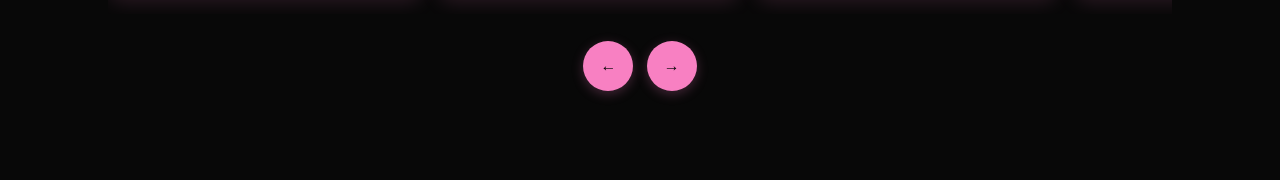
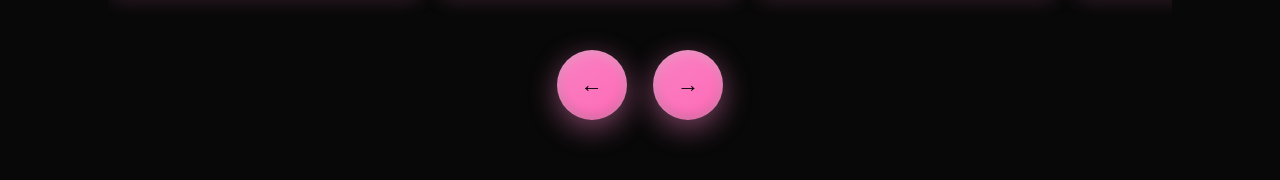
Before and after one commit to erenseyma/Portfolio, a plain HTML site: page index.html in a window 1280 px wide. Shown: the part 2512-2692 px from the top of the page. Drawn offline with nearby package versions, Linux system fonts and the light colour scheme.

Commit message:
Slider ek düzenleme

```diff
--- a/index.html
+++ b/index.html
@@ -31,7 +31,7 @@
     <section class="home" id="home">
         <div class="home-content">
             <h1>Merhaba, ben <span>Şeymanur Eren</span></h1>
-            <h3 class="text-animation">Ben bir <span></span></h3>
+            <h3 class="text-animation">Ben <span></span></h3>
             <p>
                 Web teknolojilerine tutkulu, kullanıcı deneyimine önem veren ve sürekli öğrenmeye açık bir geliştiriciyim.
                 Front-end geliştirme, veritabanı tasarımı ve modern yazılım mimarileri üzerine çalışıyorum.
--- a/style.css
+++ b/style.css
@@ -384,7 +384,6 @@ section{
 }
 /*Education End*/
 
-/* Terms Slider Start - MOBİL UYUMLU */
 /* Terms Slider Start - OPTİMİZE MOBİL */
 .terms {
     background-color: var(--bg-color);
@@ -603,11 +602,131 @@ section{
     transform: translateX(2px);
 }
 
+/* YENİ GÜZEL BUTONLAR */
 .slider-buttons {
     display: flex;
     justify-content: center;
-    gap: 1.5rem;
-    margin-top: 3rem;
+    align-items: center;
+    gap: 3rem;
+    margin-top: 4rem;
+    position: relative;
+}
+
+.slider-btn {
+    background: linear-gradient(145deg, var(--main-color), #ff6bb8);
+    color: var(--bg-color);
+    width: 70px;
+    height: 70px;
+    border-radius: 50%;
+    border: none;
+    font-size: 2.5rem;
+    font-weight: bold;
+    cursor: pointer;
+    transition: all 0.4s cubic-bezier(0.175, 0.885, 0.32, 1.275);
+    display: flex;
+    align-items: center;
+    justify-content: center;
+    box-shadow:
+        0 8px 25px rgba(248, 128, 194, 0.4),
+        inset 0 2px 10px rgba(255, 255, 255, 0.3),
+        inset 0 -2px 10px rgba(0, 0, 0, 0.2);
+    position: relative;
+    overflow: hidden;
+}
+
+.slider-btn::before {
+    content: '';
+    position: absolute;
+    top: 0;
+    left: 0;
+    right: 0;
+    bottom: 0;
+    background: linear-gradient(135deg, transparent 30%, rgba(255, 255, 255, 0.4) 50%, transparent 70%);
+    transition: transform 0.6s ease;
+    transform: translateX(-100%);
+}
+
+.slider-btn:hover::before {
+    transform: translateX(100%);
+}
+
+.slider-btn::after {
+    content: '';
+    position: absolute;
+    top: 2px;
+    left: 2px;
+    right: 2px;
+    bottom: 2px;
+    background: linear-gradient(145deg, var(--main-color), #ff6bb8);
+    border-radius: 50%;
+    z-index: -1;
+}
+
+.slider-btn:hover {
+    transform: translateY(-5px) scale(1.1);
+    box-shadow:
+        0 15px 35px rgba(248, 128, 194, 0.6),
+        inset 0 2px 15px rgba(255, 255, 255, 0.4),
+        inset 0 -2px 15px rgba(0, 0, 0, 0.3);
+    background: linear-gradient(145deg, #ff6bb8, var(--main-color));
+}
+
+.slider-btn:active {
+    transform: translateY(-2px) scale(1.05);
+    box-shadow:
+        0 5px 20px rgba(248, 128, 194, 0.4),
+        inset 0 2px 8px rgba(255, 255, 255, 0.3),
+        inset 0 -2px 8px rgba(0, 0, 0, 0.2);
+}
+
+/* Butonlara özel efektler */
+.slider-btn:first-child::before {
+    content: '←';
+}
+
+.slider-btn:last-child::before {
+    content: '→';
+}
+
+/* Buton içindeki ikonları gizle */
+.slider-btn i {
+    display: none;
+}
+
+/* Buton glow efekti */
+.slider-btn:hover {
+    filter: brightness(1.2);
+    text-shadow: 0 0 20px rgba(255, 255, 255, 0.8);
+}
+
+/* Buton pulse animasyonu */
+@keyframes pulse {
+    0% {
+        box-shadow:
+            0 8px 25px rgba(248, 128, 194, 0.4),
+            inset 0 2px 10px rgba(255, 255, 255, 0.3),
+            inset 0 -2px 10px rgba(0, 0, 0, 0.2);
+    }
+    50% {
+        box-shadow:
+            0 8px 35px rgba(248, 128, 194, 0.6),
+            inset 0 2px 15px rgba(255, 255, 255, 0.4),
+            inset 0 -2px 15px rgba(0, 0, 0, 0.3);
+    }
+    100% {
+        box-shadow:
+            0 8px 25px rgba(248, 128, 194, 0.4),
+            inset 0 2px 10px rgba(255, 255, 255, 0.3),
+            inset 0 -2px 10px rgba(0, 0, 0, 0.2);
+    }
+}
+
+.slider-btn {
+    animation: pulse 3s infinite;
+}
+
+.slider-btn:hover {
+    animation: none;
 }
 
 /* Tablet ve mobilde butonları gizle */
@@ -617,26 +736,60 @@ section{
     }
 }
 
-.slider-btn {
-    background: var(--main-color);
-    color: var(--bg-color);
-    width: 50px;
-    height: 50px;
-    border-radius: 50%;
-    border: none;
-    font-size: 1.8rem;
-    cursor: pointer;
-    transition: all 0.3s ease;
-    display: flex;
-    align-items: center;
-    justify-content: center;
-    box-shadow: 0 3px 12px rgba(248, 128, 194, 0.25);
+/* Responsive butonlar */
+@media (max-width: 1200px) {
+    .slider-buttons {
+        gap: 2.5rem;
+    }
+
+    .slider-btn {
+        width: 65px;
+        height: 65px;
+        font-size: 2.3rem;
+    }
 }
 
-.slider-btn:hover {
-    background: var(--bg-color);
-    color: var(--main-color);
-    transform: scale(1.05);
+@media (max-width: 768px) {
+    .slider-buttons {
+        gap: 2rem;
+        margin-top: 3rem;
+    }
+
+    .slider-btn {
+        width: 60px;
+        height: 60px;
+        font-size: 2rem;
+    }
+
+    .slider-btn:hover {
+        transform: translateY(-3px) scale(1.05);
+    }
+}
+
+@media (max-width: 480px) {
+    .slider-buttons {
+        gap: 1.5rem;
+    }
+
+    .slider-btn {
+        width: 55px;
+        height: 55px;
+        font-size: 1.8rem;
+    }
+}
+
+/* Buton container'ına da güzel efekt */
+.slider-buttons::before {
+    content: '';
+    position: absolute;
+    top: 50%;
+    left: 50%;
+    transform: translate(-50%, -50%);
+    width: 200px;
+    height: 200px;
+    background: radial-gradient(circle, rgba(248, 128, 194, 0.1) 0%, transparent 70%);
+    z-index: -1;
+    pointer-events: none;
 }
 
 /* Dokunma desteği için ek stiller */
```
